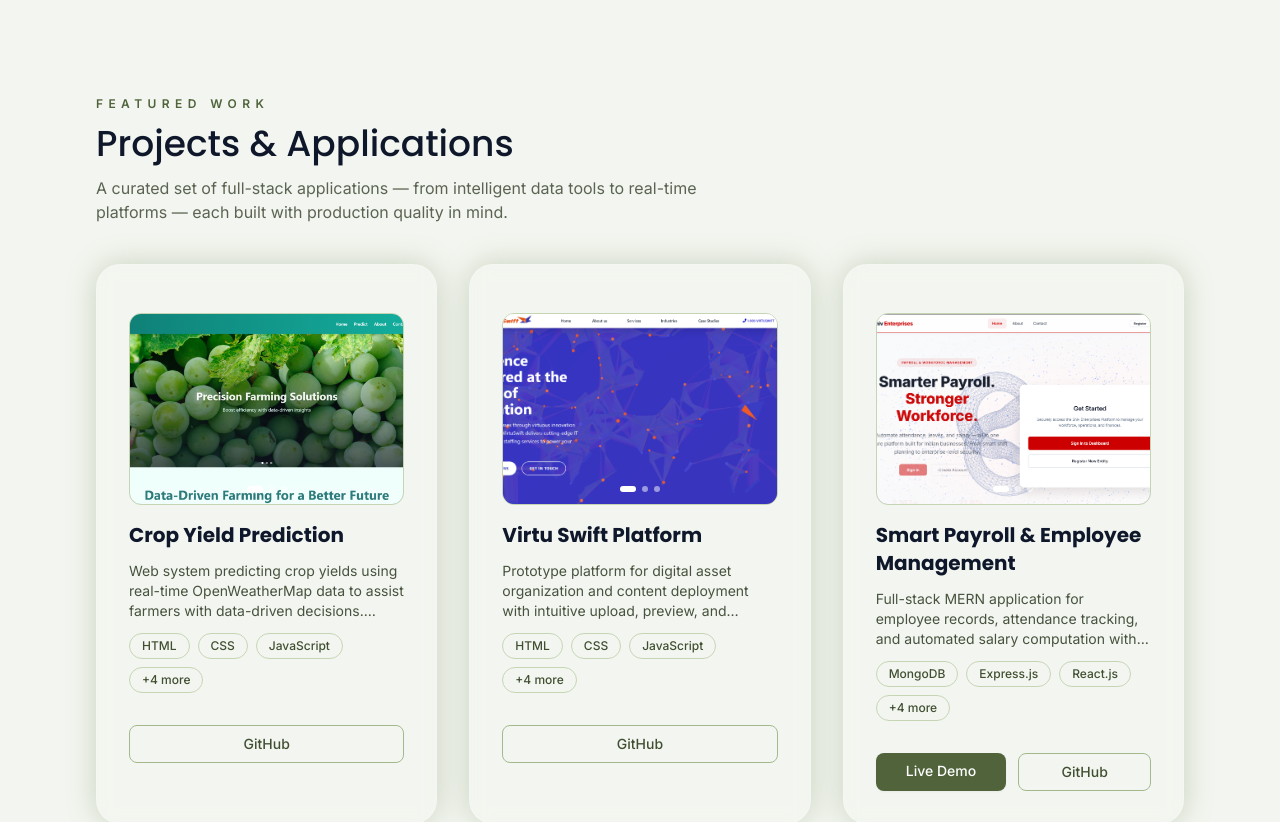
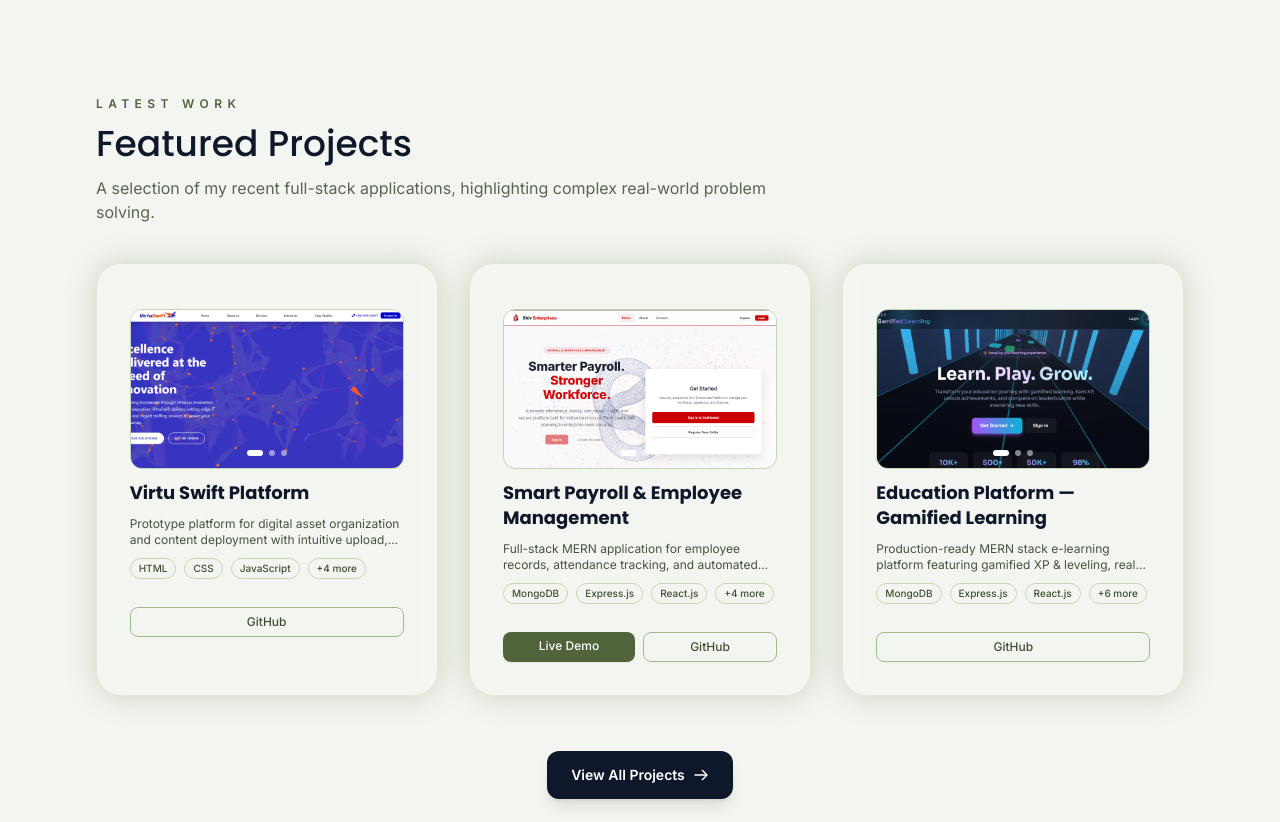
Before and after one commit to vaibhav1826/Online_Portfolio, a React (Vite) app: page / in a window 1280 px wide. Shown: the part 1680-2502 px from the top of the page. Built offline with nearby package versions, Linux system fonts and the light colour scheme.

Commit message:
update src/components/Sections/ProjectsShowcase.tsx

```diff
--- a/src/components/Sections/ProjectsShowcase.tsx
+++ b/src/components/Sections/ProjectsShowcase.tsx
@@ -6,43 +6,58 @@ import AnimatedCard from '../UI/AnimatedCard'
 import ImageCarousel from '../UI/ImageCarousel'
 import { projectShowcase } from '../../utils/chartData'
 
+import { Link } from 'react-router-dom'
+
 type ProjectsShowcaseProps = {
   id: string
+  featuredOnly?: boolean
 }
 
-const ProjectsShowcase = ({ id }: ProjectsShowcaseProps) => {
+const ProjectsShowcase = ({ id, featuredOnly = false }: ProjectsShowcaseProps) => {
   const [selectedProject, setSelectedProject] = useState<number | null>(null)
+
+  const featuredProjectNames = [
+    'Virtu Swift Platform',
+    'Smart Payroll & Employee Management',
+    'Education Platform — Gamified Learning'
+  ]
+
+  const displayedProjects = featuredOnly
+    ? projectShowcase.filter((p) => featuredProjectNames.includes(p.name))
+    : projectShowcase
 
   return (
     <section id={id} className="flex flex-col gap-10">
       <SectionTitle
-        eyebrow="featured work"
-        title="Projects &amp; Applications"
-        subtitle="A curated set of full-stack applications — from intelligent data tools to real-time platforms — each built with production quality in mind."
+        eyebrow={featuredOnly ? "latest work" : "featured work"}
+        title={featuredOnly ? "Featured Projects" : "Projects & Applications"}
+        subtitle={featuredOnly
+          ? "A selection of my recent full-stack applications, highlighting complex real-world problem solving."
+          : "A curated set of full-stack applications — from intelligent data tools to real-time platforms — each built with production quality in mind."}
       />
 
       <div className="grid gap-8 md:grid-cols-2 lg:grid-cols-3">
-        {projectShowcase.map((project, index) => (
+        {displayedProjects.map((project, index) => (
           <motion.div
             key={project.name}
-            whileHover={{ y: -6, boxShadow: '0 20px 40px rgba(22,101,52,0.12)' }}
+            whileHover={{ y: featuredOnly ? -4 : -6, boxShadow: '0 20px 40px rgba(22,101,52,0.12)' }}
             transition={{ type: 'spring', stiffness: 300, damping: 22 }}
-            className="rounded-3xl"
+            className={`rounded-3xl ${featuredOnly ? 'max-w-[340px] mx-auto w-full' : ''}`}
           >
             <AnimatedCard
               delay={index * 0.08}
-              className="group relative overflow-hidden space-y-4 cursor-pointer flex flex-col justify-between h-full"
+              className={`group relative overflow-hidden space-y-3 cursor-pointer flex flex-col justify-between h-full ${featuredOnly ? 'p-4 sm:p-5' : 'p-6 sm:p-8'}`}
               onClick={() => setSelectedProject(selectedProject === index ? null : index)}
             >
               {/* Project image */}
-              <div className="relative h-48 w-full shrink-0 overflow-hidden rounded-xl bg-forest-100 border border-forest-200">
+              <div className={`relative w-full shrink-0 overflow-hidden rounded-xl bg-forest-100 border border-forest-200 ${featuredOnly ? 'h-40' : 'h-48'}`}>
                 <ImageCarousel images={project.images} altText={project.name} />
                 <div className="absolute inset-x-0 bottom-0 h-1/3 bg-gradient-to-t from-slate-900/40 to-transparent pointer-events-none" />
               </div>
 
-              <div className="space-y-3 flex-grow flex flex-col">
-                <h3 className="font-display text-xl text-slate-900 font-bold">{project.name}</h3>
-                <p className="text-sm text-forest-800/90 line-clamp-3 mb-2">{project.description}</p>
+              <div className="space-y-2.5 flex-grow flex flex-col">
+                <h3 className={`font-display text-slate-900 font-bold ${featuredOnly ? 'text-lg leading-snug' : 'text-xl'}`}>{project.name}</h3>
+                <p className={`text-forest-800/90 line-clamp-2 mb-1 ${featuredOnly ? 'text-xs' : 'text-sm line-clamp-3'}`}>{project.description}</p>
 
                 {/* Top 3 tech badges */}
                 <div className="flex flex-wrap gap-2 mt-auto">
@@ -53,13 +68,13 @@ const ProjectsShowcase = ({ id }: ProjectsShowcaseProps) => {
                       whileInView={{ opacity: 1, scale: 1 }}
                       viewport={{ once: true }}
                       transition={{ delay: index * 0.06 + i * 0.05 }}
-                      className="rounded-full bg-forest-50 px-3 py-1 text-xs text-forest-700 border border-forest-200 font-medium"
+                      className={`rounded-full bg-forest-50 border border-forest-200 font-medium ${featuredOnly ? 'px-2 py-0.5 text-[10px]' : 'px-3 py-1 text-xs'} text-forest-700`}
                     >
                       {tech}
                     </motion.span>
                   ))}
                   {project.stack.length > 3 && (
-                    <span className="rounded-full bg-forest-50 px-3 py-1 text-xs text-forest-700 border border-forest-200 font-medium">
+                    <span className={`rounded-full bg-forest-50 border border-forest-200 font-medium ${featuredOnly ? 'px-2 py-0.5 text-[10px]' : 'px-3 py-1 text-xs'} text-forest-700`}>
                       +{project.stack.length - 3} more
                     </span>
                   )}
@@ -96,14 +111,14 @@ const ProjectsShowcase = ({ id }: ProjectsShowcaseProps) => {
                 </motion.div>
 
                 {/* CTA buttons */}
-                <div className="flex gap-3 pt-2">
+                <div className={`flex gap-2 pt-2 ${featuredOnly ? 'mt-1' : ''}`}>
                   {project.demo && (
                     <a
                       href={project.demo}
                       target="_blank"
                       rel="noreferrer"
                       onClick={(e) => e.stopPropagation()}
-                      className="flex-1 rounded-lg bg-forest-600 px-4 py-2 text-center text-sm font-medium text-white shadow-sm transition hover:bg-forest-500"
+                      className={`flex-1 rounded-lg bg-forest-600 font-medium text-white text-center shadow-sm transition hover:bg-forest-500 ${featuredOnly ? 'px-3 py-1.5 text-xs' : 'px-4 py-2 text-sm'}`}
                     >
                       Live Demo
                     </a>
@@ -113,7 +128,7 @@ const ProjectsShowcase = ({ id }: ProjectsShowcaseProps) => {
                     target="_blank"
                     rel="noreferrer"
                     onClick={(e) => e.stopPropagation()}
-                    className="flex-1 rounded-lg border border-forest-300 px-4 py-2 text-center text-sm font-medium text-forest-700 transition hover:bg-forest-50 hover:border-forest-400"
+                    className={`flex-1 rounded-lg border border-forest-300 font-medium text-center text-forest-700 transition hover:bg-forest-50 hover:border-forest-400 ${featuredOnly ? 'px-3 py-1.5 text-xs' : 'px-4 py-2 text-sm'}`}
                   >
                     GitHub
                   </a>
@@ -123,6 +138,33 @@ const ProjectsShowcase = ({ id }: ProjectsShowcaseProps) => {
           </motion.div>
         ))}
       </div>
+
+      {featuredOnly && (
+        <motion.div
+          initial={{ opacity: 0, y: 20 }}
+          whileInView={{ opacity: 1, y: 0 }}
+          viewport={{ once: true }}
+          transition={{ delay: 0.3 }}
+          className="flex justify-center mt-4"
+        >
+          <Link
+            to="/projects"
+            className="group flex items-center gap-2 rounded-xl bg-slate-900 px-6 py-3.5 text-sm font-bold text-white shadow-lg transition-all hover:bg-slate-800 hover:shadow-xl hover:-translate-y-0.5"
+          >
+            View All Projects
+            <motion.svg
+              className="h-4 w-4"
+              fill="none"
+              viewBox="0 0 24 24"
+              stroke="currentColor"
+              animate={{ x: [0, 4, 0] }}
+              transition={{ repeat: Infinity, duration: 1.5, ease: "easeInOut" }}
+            >
+              <path strokeLinecap="round" strokeLinejoin="round" strokeWidth={2} d="M14 5l7 7m0 0l-7 7m7-7H3" />
+            </motion.svg>
+          </Link>
+        </motion.div>
+      )}
     </section>
   )
 }
```
